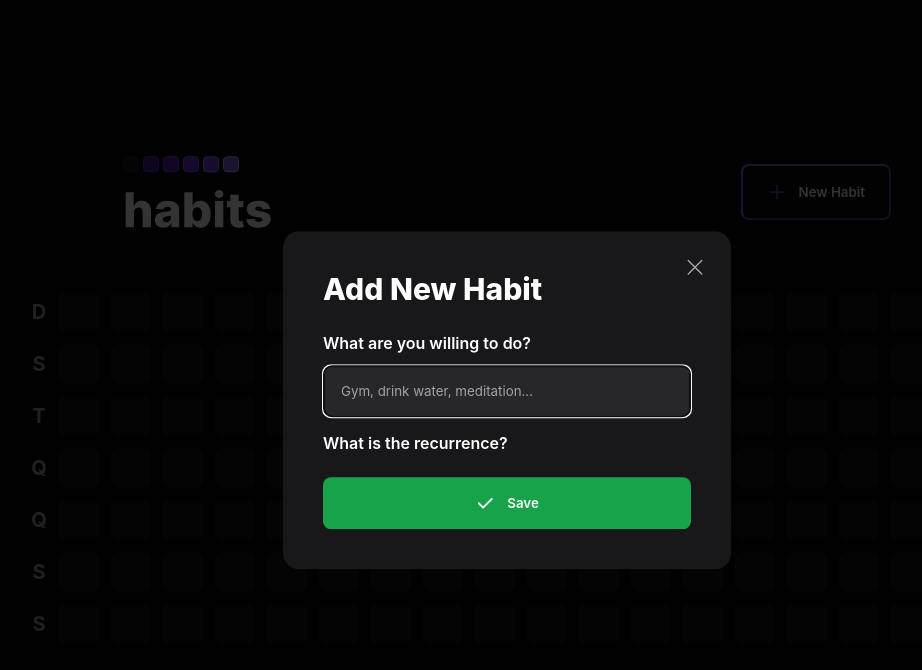
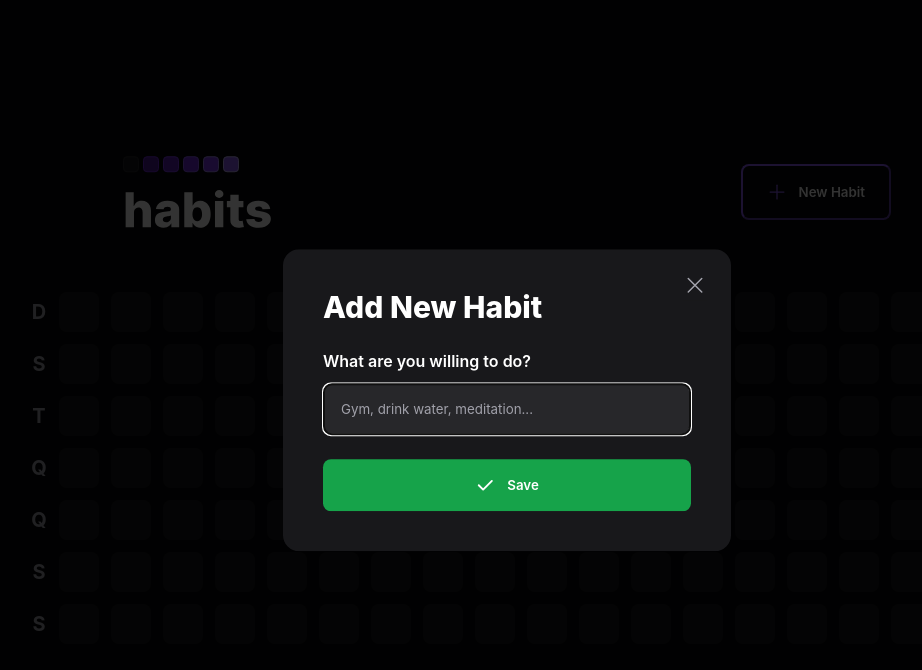
Before and after one commit to JVGC/Habit-Tracker, a React (Vite) app in the folder frontend/: page / in a window 1280 px wide. Both pictures are taken after a click on the button "New Habit". Shown: the top 670 px of the page, without its empty margins (133-1055 px from the left). Built offline with nearby package versions, Linux system fonts and the light colour scheme.

Commit message:
Removing Recurrence stuff for now

```diff
--- a/frontend/src/components/Header/NewHabitForm.tsx
+++ b/frontend/src/components/Header/NewHabitForm.tsx
@@ -1,5 +1,5 @@
 import { Check } from "phosphor-react";
-import { Form, TitleLabel, RecurrenceLabel, SubmitButton, TitleInput,  } from "./styles";
+import { Form, TitleLabel, SubmitButton, TitleInput,  } from "./styles";
 
 export function NewHabitForm(){
   return (
@@ -16,10 +16,6 @@ export function NewHabitForm(){
         autoFocus
       />
 
-      <RecurrenceLabel htmlFor="">
-        What is the recurrence?
-      </RecurrenceLabel>
-
       <SubmitButton type="submit">
         <Check size={20} weight="bold"/>
         Save
--- a/frontend/src/components/Header/styles.ts
+++ b/frontend/src/components/Header/styles.ts
@@ -98,10 +98,6 @@ export const TitleLabel = styled.label`
   color: white;
 
 `
-export const RecurrenceLabel = styled(TitleLabel)`
-  margin-top: 1rem;
-`
-
 export const TitleInput = styled.input`
   padding: 1rem;
   border-radius: 0.5rem;
```
